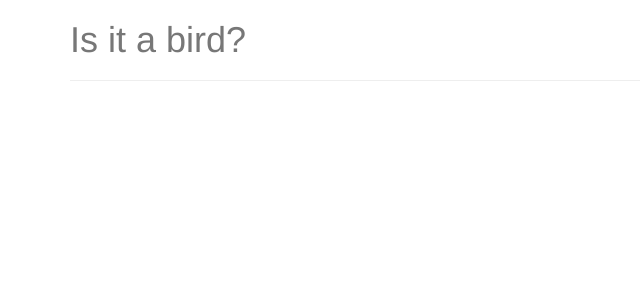
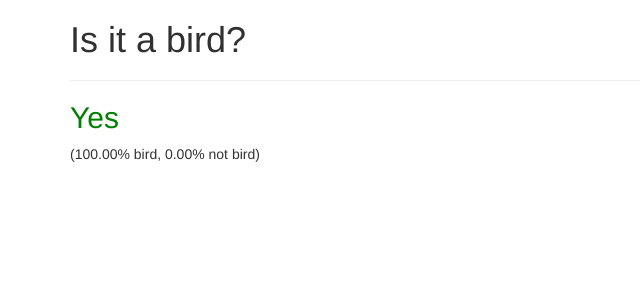
Before and after one commit to fmckeogh/isitabird-python, a Flask app: page /results in a window 1280 px wide. Shown: the top 300 px of the page, without its empty margins (0-640 px from the left). Run offline with Flask 2, Linux system fonts and the light colour scheme; some libraries are stand-ins or nearby versions.

Commit message:
Final output is now functioning

```diff
--- a/infer.py
+++ b/infer.py
@@ -45,7 +45,7 @@ img = scipy.misc.imresize(img, (32, 32), interp="bicubic").astype(np.float32, ca
 
 prediction = model.predict([img])
 
-print ("{0:.2f}".format(prediction[0][1] * 100) + "_" + "{0:.2f}".format(prediction[0][0] * 100));
+print ("{0:.2f}".format(prediction[0][1] * 100) + "-" + "{0:.2f}".format(prediction[0][0] * 100));
 
 """
 if (prediction[0][1] > prediction[0][0]):
--- a/main.py
+++ b/main.py
@@ -26,15 +26,18 @@ def upload():
 
         file.save(os.path.join(app.config['UPLOAD_FOLDER'], filename))
 
-        return redirect(url_for('loading',filename=filename))
+        return redirect(url_for('loading'))
 
 @app.route('/loading')
-def loading(filename):
+def loading():
     return render_template('loading.html')
 
 @app.route('/results')
 def results():
-    return render_template('results.html')
+    output = open("uploads/4461d6a1a2119375a271126ecf937ba915574b2ac50dffa85c06222788110be1ade75544a55c01c62bba902b9a96813cd60f8d72f863b45098943de8127d24a4.txt", "r").read()
+    bird = output.rpartition('-')[0]
+    notbird = output.rpartition('-')[2]
+    return render_template('results.html', bird=bird, notbird=notbird)
 
 
 
--- a/templates/index.html
+++ b/templates/index.html
@@ -7,7 +7,7 @@
     <body>
         <div class="container">
             <div class="header">
-                <h1 class="text-muted">Is it a bird?</h1>
+                <h1>Is it a bird?</h1>
             </div>
             <hr/>
             <div>
--- a/templates/loading.html
+++ b/templates/loading.html
@@ -14,7 +14,7 @@
     <body>
         <div class="container">
             <div class="header">
-                <h1 class="text-muted">Is it a bird?</h1>
+                <h1>Is it a bird?</h1>
             </div>
             <hr/>
             <div>
--- a/templates/results.html
+++ b/templates/results.html
@@ -7,11 +7,18 @@
     <body>
         <div class="container">
             <div class="header">
-                <h1 class="text-muted">Is it a bird?</h1>
+                <h1><a href="/" style="color:#313131">Is it a bird?</a></h1>
             </div>
             <hr/>
             <div>
-
+                <script>
+                    if ({{bird}} > {{notbird}}) {
+                        document.write('<h2 style="color:green;">Yes</h2>');
+                    } else {
+                        document.write('<h2 style="color:red;">No</h2>');
+                    }
+                document.write('<p>({{bird}}% bird, {{notbird}}% not bird)</p>');
+                </script>
             </div>
         </div>
     </body>
--- a/uploads/4461d6a1a2119375a271126ecf937ba915574b2ac50dffa85c06222788110be1ade75544a55c01c62bba902b9a96813cd60f8d72f863b45098943de8127d24a4.txt
+++ b/uploads/4461d6a1a2119375a271126ecf937ba915574b2ac50dffa85c06222788110be1ade75544a55c01c62bba902b9a96813cd60f8d72f863b45098943de8127d24a4.txt
@@ -1 +1 @@
-100.00_0.00
+100.00-0.00
```
